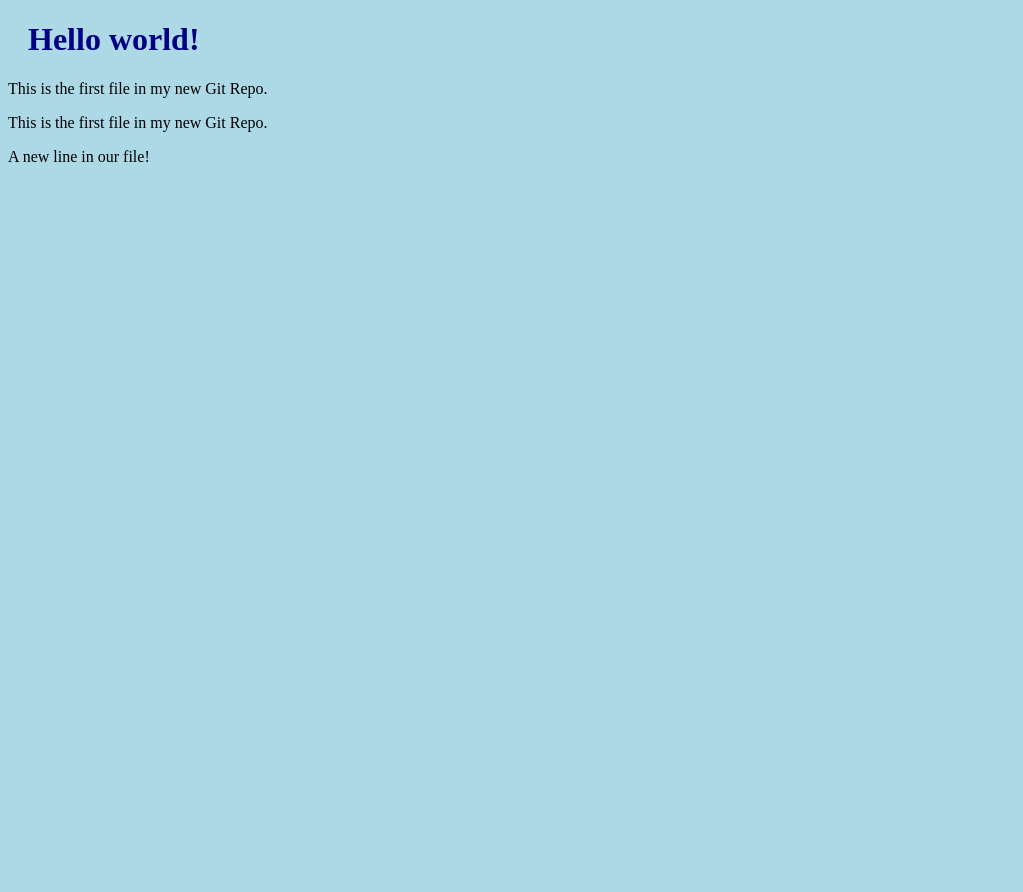
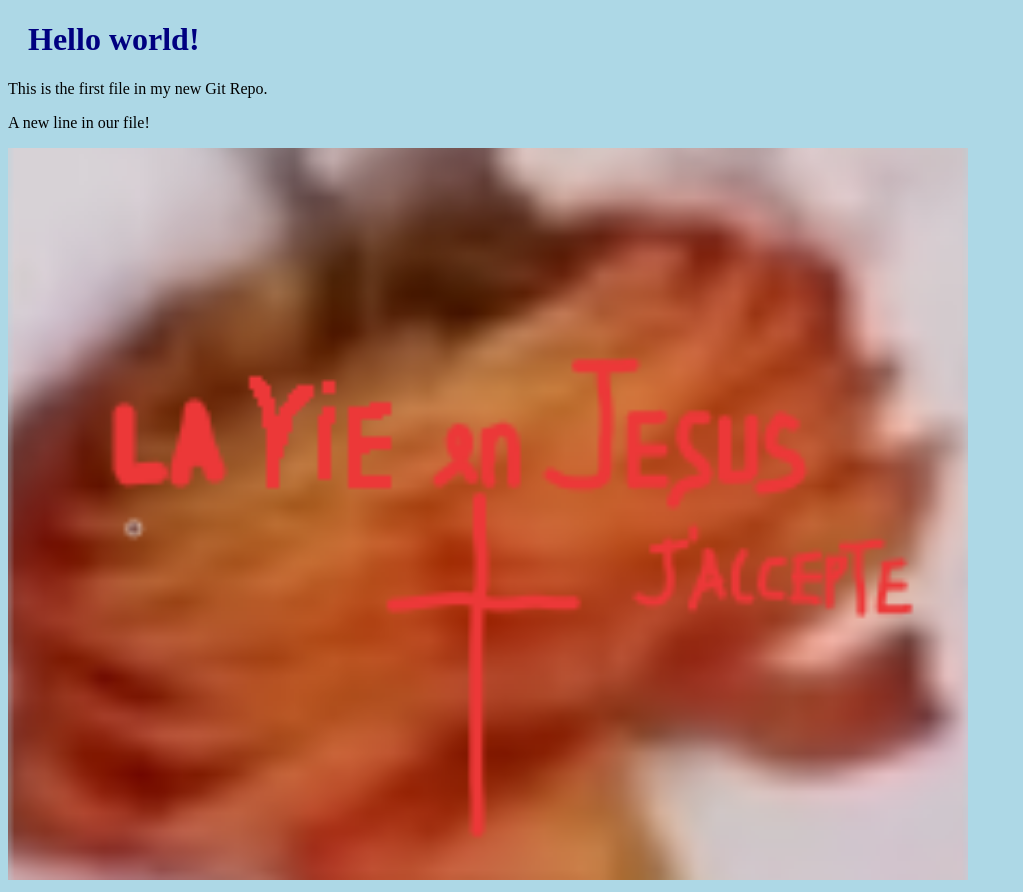
Before and after one commit to LightStormofGod/My-first-repo, a plain HTML site: page index.html in a window 1280 px wide. Shown: the whole page, without its empty margins (0-1023 px from the left). Before the commit the page ends 800 px from the top, so only its background shows below. Drawn offline with Linux system fonts and the light colour scheme.

Commit message:
Added image to hello world

```diff
--- a/index.html
+++ b/index.html
@@ -8,8 +8,9 @@
 
 <h1>Hello world!</h1>
 <p>This is the first file in my new Git Repo.</p>
-<p>This is the first file in my new Git Repo.</p>
 <p>A new line in our file!</p>
+<div><img src="hello.png" alt="Hello World from Space"
+style="width:100%;max-width:960px"></div>
 
 </body>
 </html>
```
Also changed, not shown: hello.png (added).
